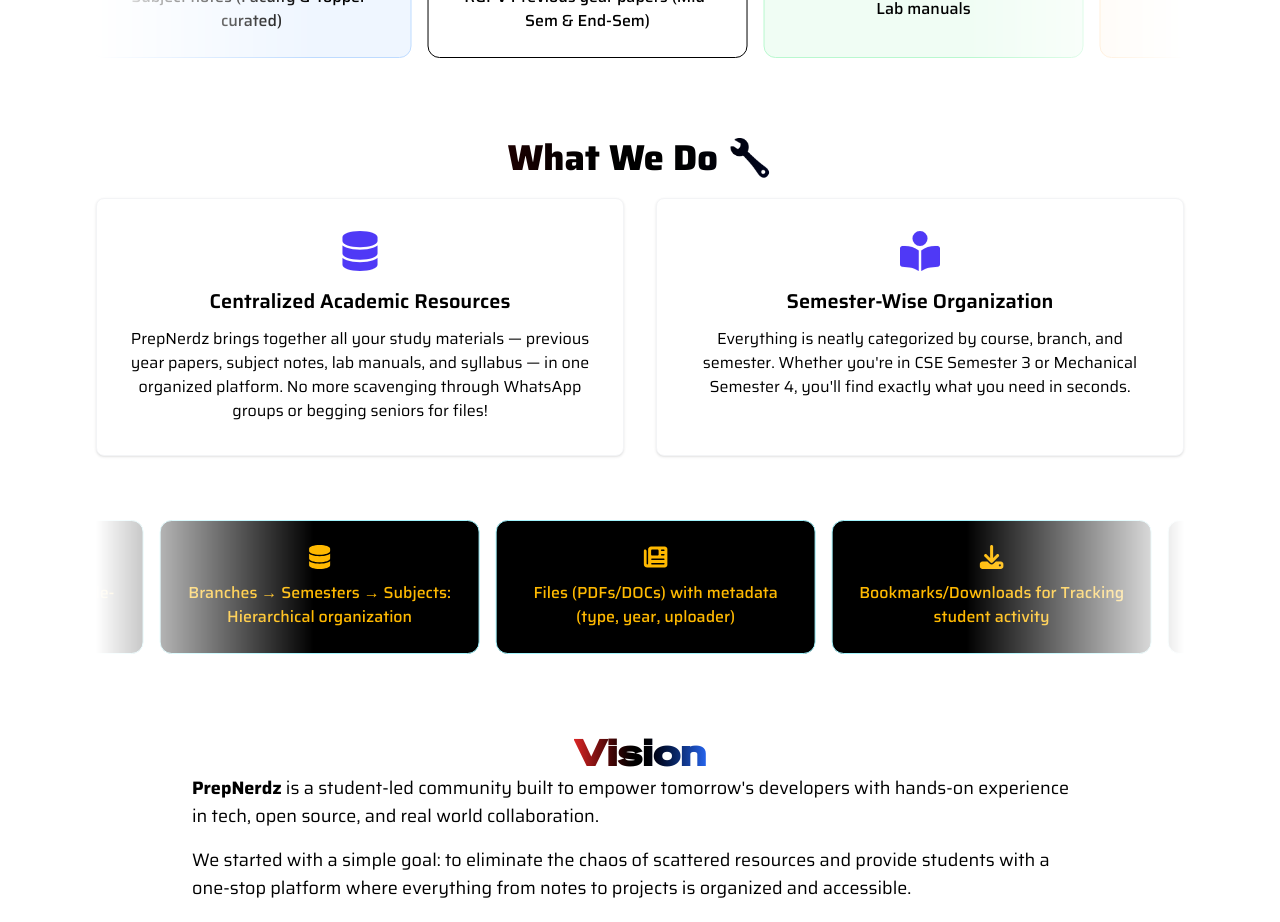
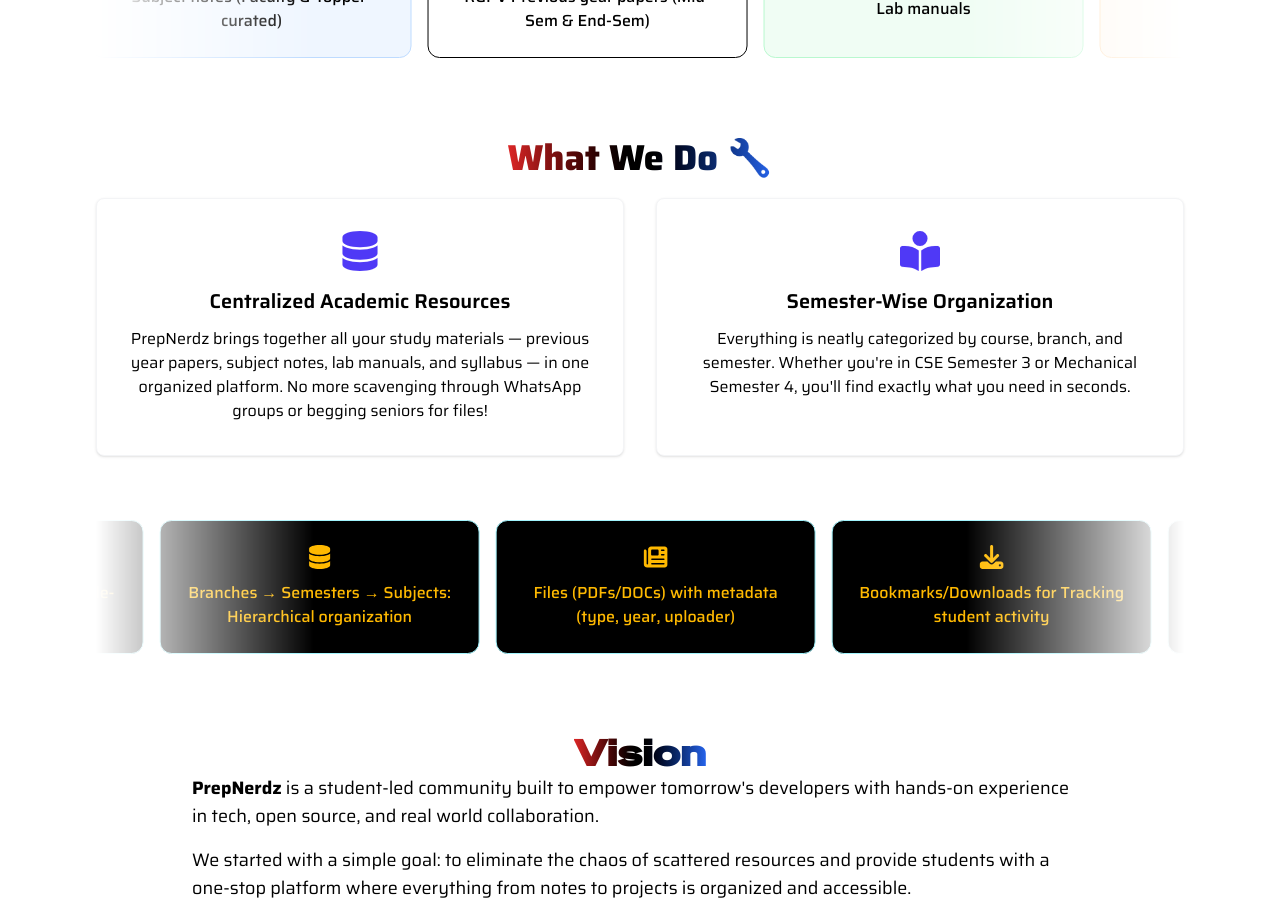
Before and after one commit to Shubhashish-Chakraborty/prepnerdz, a Next.js app in the folder apps/web/: page /about in a window 1280 px wide. Shown: the part 860-1782 px from the top of the page. Built offline with nearby package versions, Linux system fonts and the light colour scheme; no server answers.

Commit message:
Update About.tsx

```diff
--- a/apps/web/components/pages/About.tsx
+++ b/apps/web/components/pages/About.tsx
@@ -183,7 +183,7 @@ export const AboutLanding = () => {
               transition={{ duration: 0.8 }}
               className="mb-16 text-center"
             >
-              <h2 className="bg-gradient-to-r text-2xl md:text-4xl text-center font-extrabold from-red-600 via-black to-blue-600 bg-clip-text text-transparent">
+              <h2 className="text-2xl md:text-4xl font-extrabold text-center text-transparent bg-clip-text bg-gradient-to-r from-[#DC2626] via-[#000000] to-[#2563EB] w-fit mx-auto">
                 What We Do 🔧
               </h2>
               <div className="grid mt-5 md:grid-cols-2 gap-8">
```
